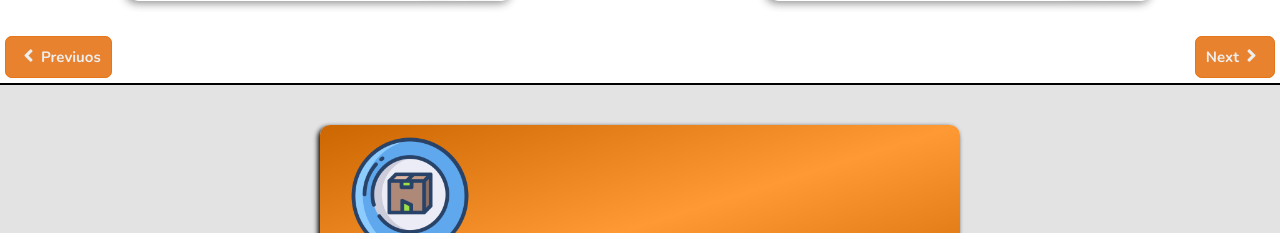
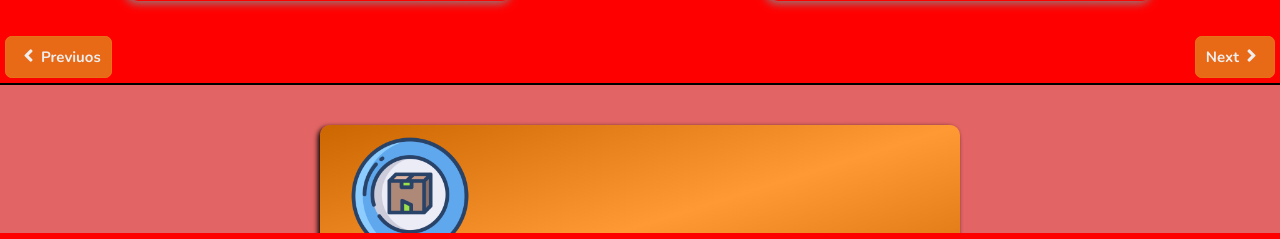
Before and after one commit to Faris-Hmd/Elneenlen-Restaurant-, a PHP site: page /HTML/fish.html in a window 1280 px wide. Shown: the part 884-1123 px from the top of the page. Run offline with PHP 8.4, Linux system fonts and the light colour scheme.

Commit message:
Add files via upload

```diff
--- a/CSS/colors.css
+++ b/CSS/colors.css
@@ -1,7 +1,11 @@
+@import url('https://fonts.googleapis.com/css2?family=Nunito:wght@700&display=swap');
+body{
+font-family: 'Nunito', sans-serif;
+}
 :root{
 	--light-clr: hsla(27, 70%, 75%, 100%);
 	--dark-clr: hsla(27, 80%, 50%, 90%);
-	--primary-clr: f4f4f4;
+	--primary-clr: red;
 	--shadow-clr: #888;
 	--text-clr: #222;
 	--product-clr: hsla(30, 100%, 95%, 100%);
@@ -17,6 +21,6 @@
 	--primary-clr: hsla(30, 10%, 15%, 100%);
 	--light-clr: hsla(27, 70%, 20%, 100%);
 	--shadow-clr: #111;
-	--text-clr: #f4f4f4;
+	--text-clr: #eee;
 	--product-clr: hsla(30, 10%, 18%, 100%);
 }
```
